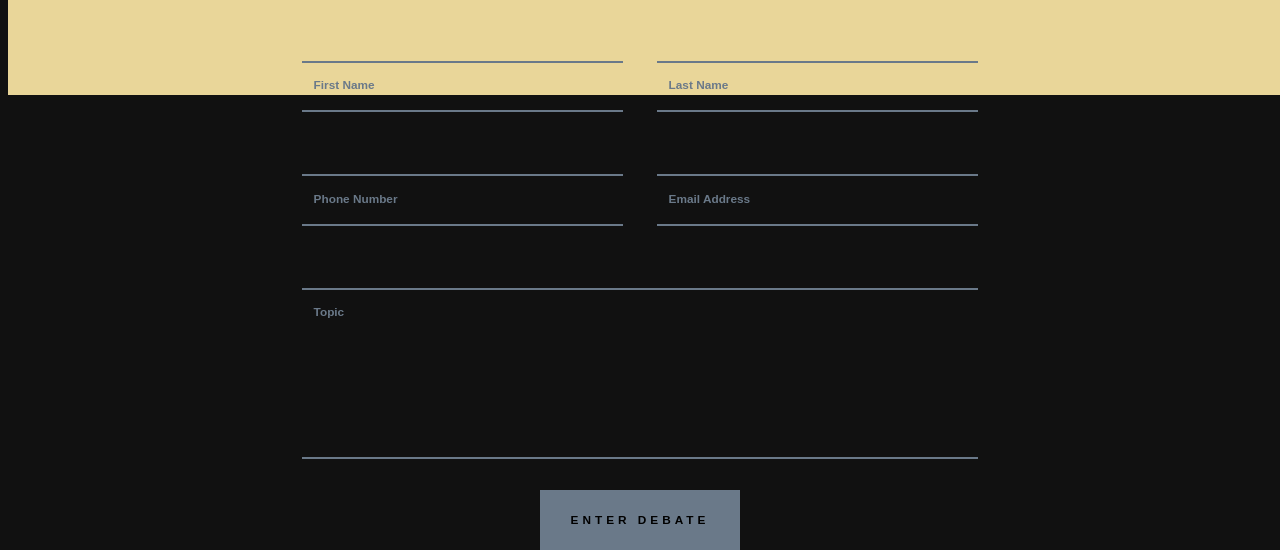
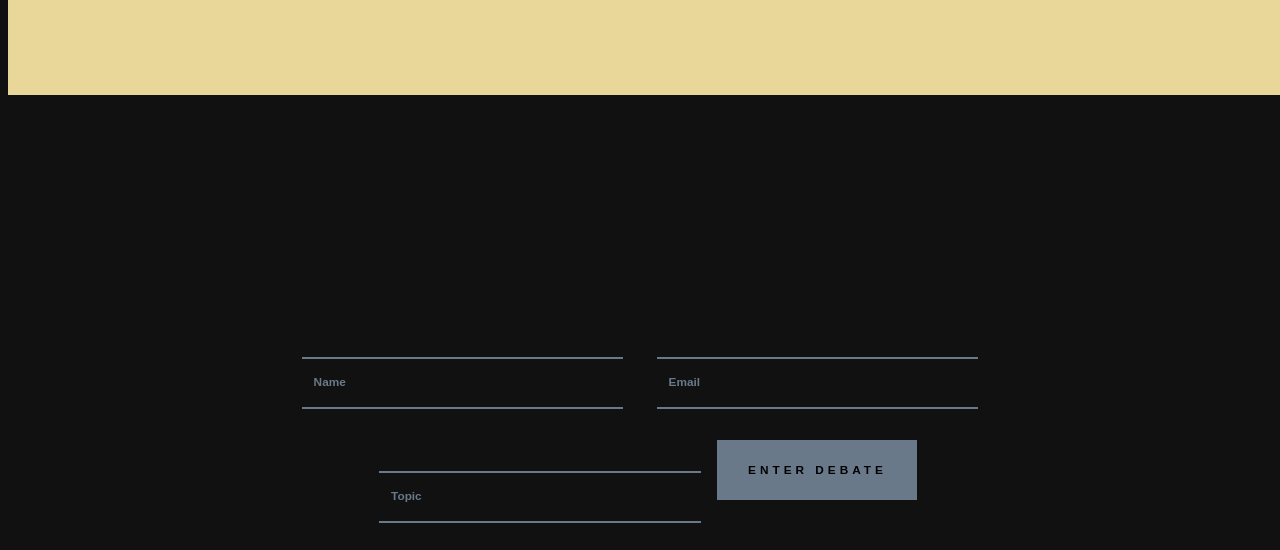
Before and after one commit to psundhar/Wirlix_Landing_Page, a website: page view/debateroom.html in a window 1280 px wide. Shown: the part 268-818 px from the top of the page. Drawn offline with Linux system fonts and the light colour scheme; files that its build step writes are made by us from their sources; files whose address does not match are found by name.

Commit message:
Index.html Fix

```diff
--- a/css/styles.css
+++ b/css/styles.css
@@ -1101,7 +1101,7 @@ html, body {
   flex-wrap: wrap;
   justify-content: center;
   align-content: center;
-  padding-top: 200px;
+  padding-top: 350px;
 }
 
 .input {
--- a/view/debateroom.html
+++ b/view/debateroom.html
@@ -85,38 +85,27 @@
 <div id="container">
 
   <span class="input">
-    <input type="text" class="input__field" id="input-1" />
+    <input type="text" class="input__field" id="name" />
     <label for="input-1" class="input__label">
-      <span class="input__label-content">First Name</span>
+      <span class="input__label-content">Name</span>
   </label>
   </span>
 
   <span class="input">
-    <input type="text" class="input__field" id="input-2" />
+    <input type="text" class="input__field" id="email" />
     <label for="input-2" class="input__label">
-      <span class="input__label-content">Last Name</span>
+      <span class="input__label-content">Email</span>
     </label>
   </span>
 
   <span class="input">
-    <input type="text" class="input__field" id="input-3" />
+    <input type="text" class="input__field" id="topic" />
     <label for="input-3" class="input__label">
-      <span class="input__label-content">Phone Number</span>
+      <span class="input__label-content">Topic</span>
     </label>
   </span>
 
-  <span class="input">
-    <input type="text" class="input__field" id="input-4" />
-    <label for="input-4" class="input__label">
-      <span class="input__label-content">Email Address</span>
-    </label>
-  </span>
 
-  <span class="input message">
-    <textarea class="input__field" id="input-5"></textarea>
-    <label for="input-5" class="input__label">
-      <span class="input__label-content">Topic</span>
-    </label>
   </span>
 
   <button id="send-button" type="button">Enter Debate</button>
```
Also changed, not shown: view/index.html (+2 -7 lines), 1 other file.
